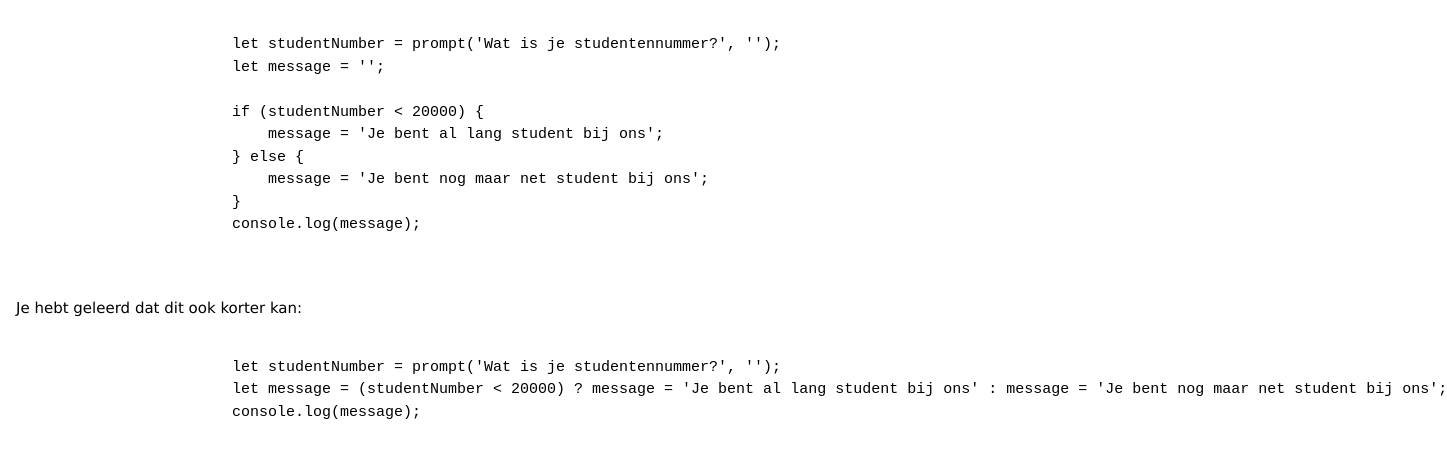
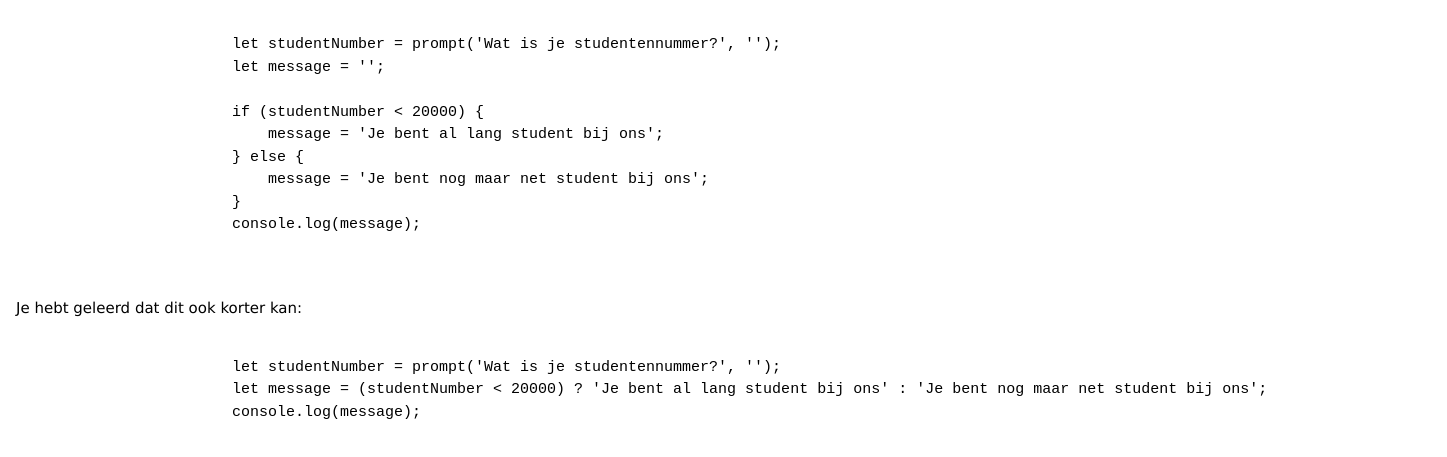
Before and after one commit to MMRAuerbach/sd-js-sprint3-oefenopdrachten, a plain HTML site: page page_2.html in a window 1280 px wide. Shown: the part 343-800 px from the top of the page, 1447 px wide, since content can reach past the window. Drawn offline with nearby package versions, Linux system fonts and the light colour scheme.

Commit message:
Update page_2.html
fixed error

```diff
--- a/page_2.html
+++ b/page_2.html
@@ -44,7 +44,7 @@
                 <pre>
                     <code>
                         let studentNumber = prompt('Wat is je studentennummer?', '');
-                        let message = (studentNumber < 20000) ? message = 'Je bent al lang student bij ons' : message = 'Je bent nog maar net student bij ons';
+                        let message = (studentNumber < 20000) ? 'Je bent al lang student bij ons' : 'Je bent nog maar net student bij ons';
                         console.log(message);
                     </code>
                 </pre>
```
